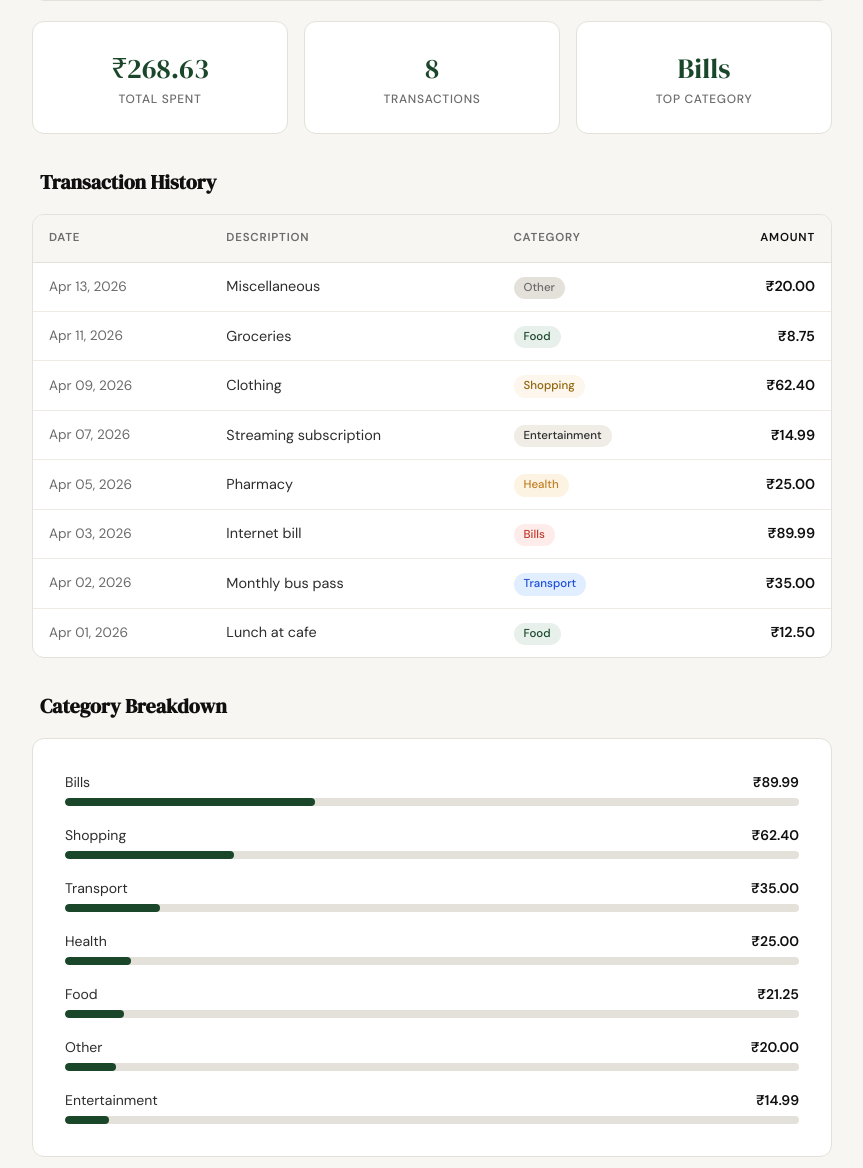
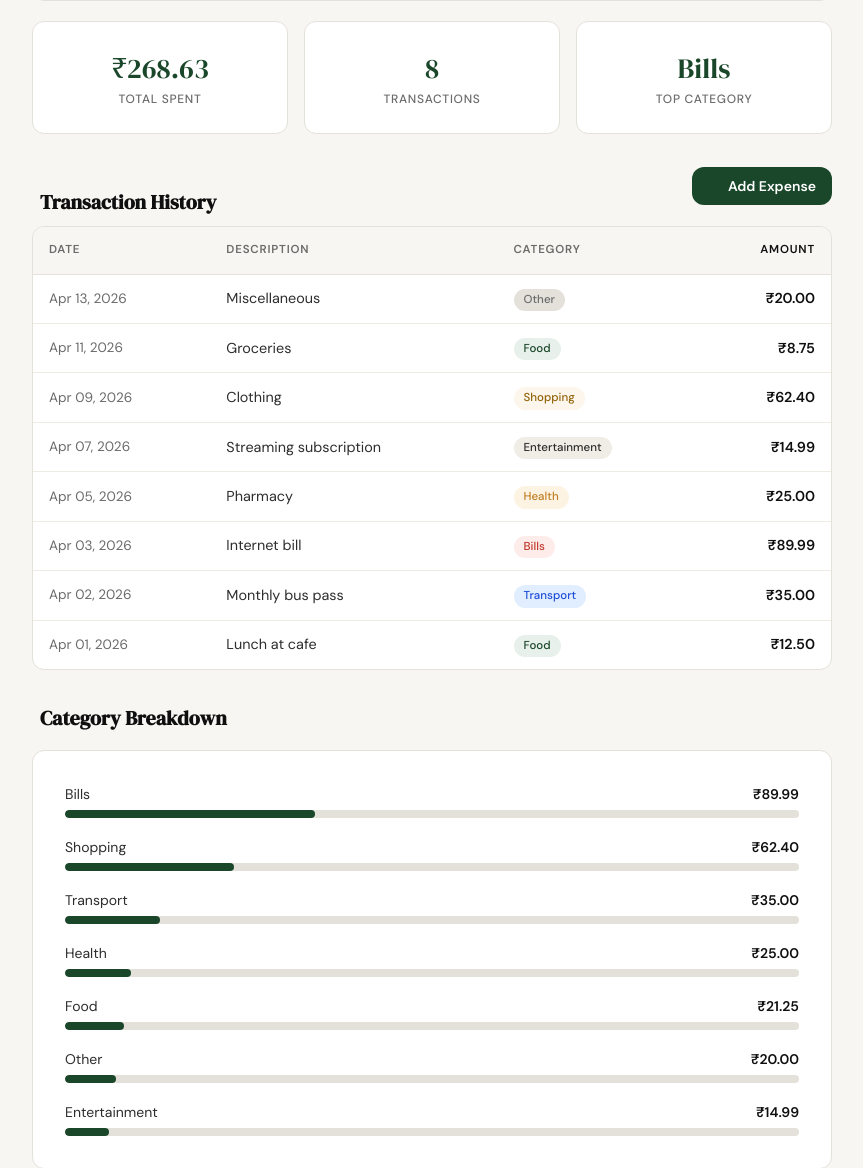
Before and after one commit to jeffymadari/spendly, a Flask app: page /profile in a window 1280 px wide. Shown: the part 347-1515 px from the top of the page, without its empty margins (208-1071 px from the left). Run offline with Flask 3, Linux system fonts and the light colour scheme; a user stored in the database is signed in; data comes from the database, SQL or seed files in the repository.

Commit message:
feat: add Add Expense button to profile transaction history section

```diff
--- a/static/css/profile.css
+++ b/static/css/profile.css
@@ -429,6 +429,44 @@
   font-size: 0.875rem;
 }
 
+/* ------------------------------------------------------------------ */
+/* Add Expense button row                                               */
+/* ------------------------------------------------------------------ */
+
+.section-heading-row {
+  display: flex;
+  align-items: center;
+  justify-content: space-between;
+  margin-bottom: 0.5rem;
+}
+
+.section-heading-row .section-heading {
+  margin-bottom: 0;
+}
+
+.btn-add-expense {
+  display: inline-flex;
+  align-items: center;
+  gap: 0.4rem;
+  padding: 0.5rem 1rem;
+  background: var(--accent);
+  color: var(--accent-fg, #fff);
+  border-radius: var(--radius-md);
+  font-size: 0.875rem;
+  font-weight: 600;
+  text-decoration: none;
+  transition: opacity 0.15s;
+}
+
+.btn-add-expense:hover {
+  opacity: 0.88;
+}
+
+.btn-add-expense i {
+  width: 14px;
+  height: 14px;
+}
+
 @media (max-width: 600px) {
   .profile-info-card {
     flex-direction: column;
--- a/templates/profile.html
+++ b/templates/profile.html
@@ -89,10 +89,16 @@
     </div>
 
     <!-- ③ Transaction History Table -->
-    <h2 class="section-heading">
-      <i data-lucide="clock"></i>
-      Transaction History
-    </h2>
+    <div class="section-heading-row">
+      <h2 class="section-heading">
+        <i data-lucide="clock"></i>
+        Transaction History
+      </h2>
+      <a href="{{ url_for('add_expense') }}" class="btn-add-expense">
+        <i data-lucide="plus"></i>
+        Add Expense
+      </a>
+    </div>
     <div class="profile-card tx-table-wrap">
       <table class="tx-table">
         <thead>
```
